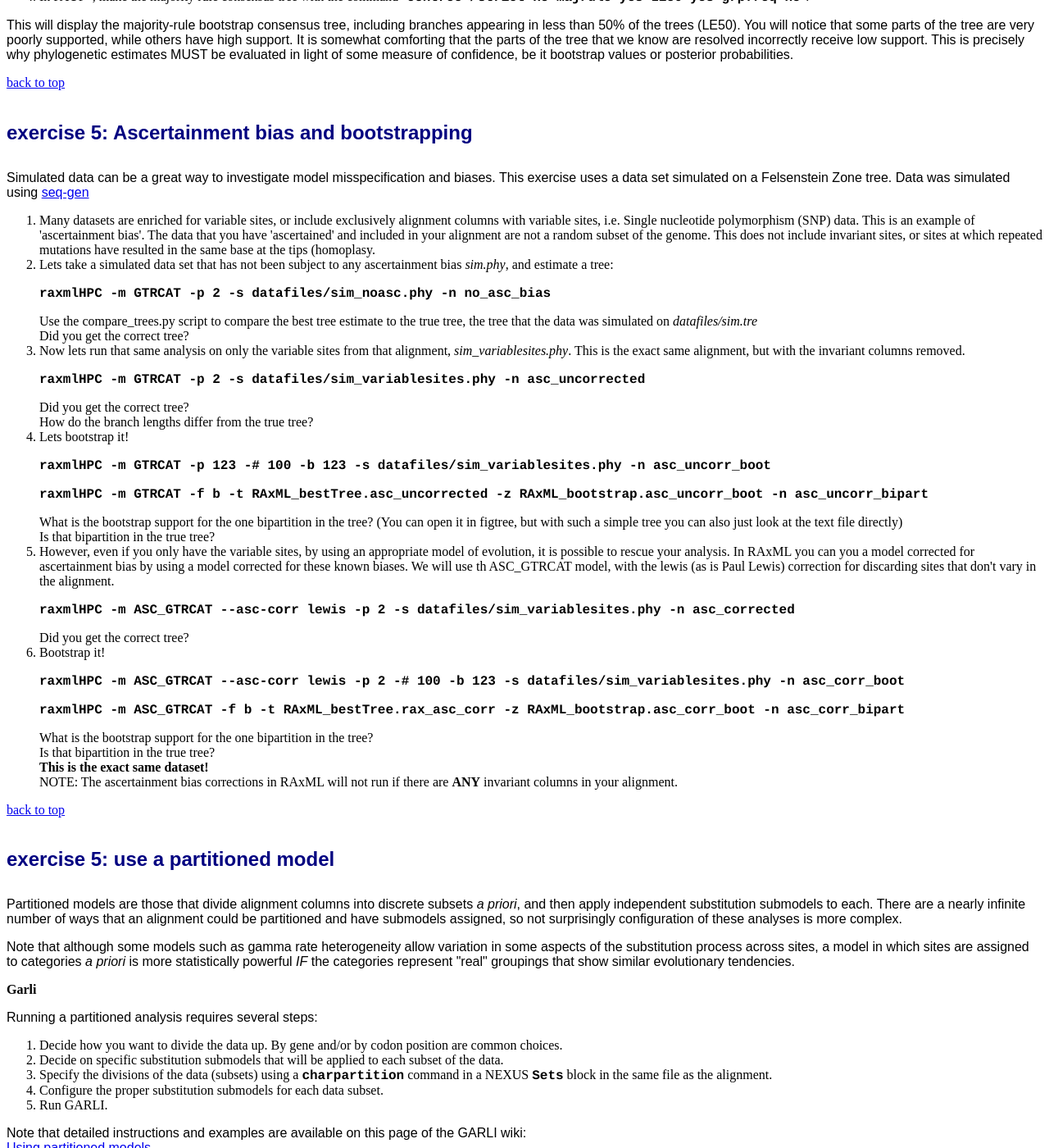
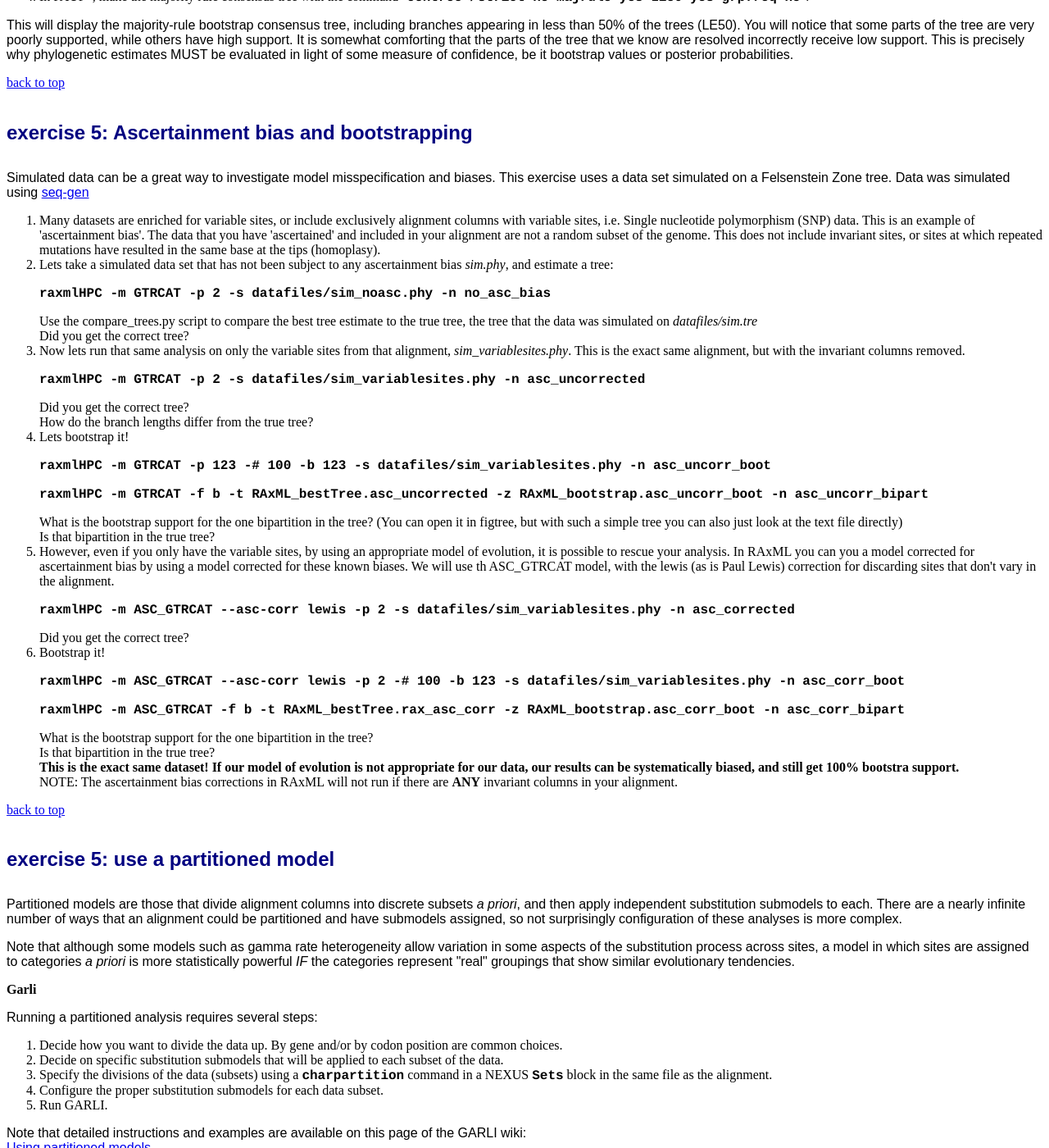
Before and after one commit to McTavishLab/mctavishlab.github.io, a Jekyll site: the page MLsearchLab.html, which Jekyll copies as it is, in a window 1280 px wide and 1400 px high, scrolled down 5720 px. Shown: the whole window at 82% size. Built offline with Jekyll 4.4.1, drawn with Linux system fonts in a browser that asks for light colours.

Commit message:
more asc

```diff
--- a/MLsearchLab.html
+++ b/MLsearchLab.html
@@ -399,7 +399,7 @@ Data was simulated using <a href="http://tree.bio.ed.ac.uk/software/seqgen/">seq
 <li>
 Many datasets are enriched for variable sites, or include exclusively alignment columns with variable sites, i.e. Single nucleotide polymorphism (SNP) data.
 This is an example of 'ascertainment bias'. The data that you have 'ascertained' and included in your alignment are not a random subset of the genome.
-This does not include invariant sites, or sites at which repeated mutations have resulted in the same base at the tips (homoplasy.
+This does not include invariant sites, or sites at which repeated mutations have resulted in the same base at the tips (homoplasy).
 
 
 </li><li>
@@ -445,7 +445,7 @@ What is the bootstrap support for the one bipartition in the tree?<br>
 
 Is that bipartition in the true tree?<br>
 
-<b>This is the exact same dataset!</b><br>
+<b>This is the exact same dataset! If our model of evolution is not appropriate for our data, our results can be systematically biased, and still get 100% bootstra support. </b><br>
 NOTE: The ascertainment bias corrections in RAxML will not run if there are <strong>ANY</strong> invariant columns in your alignment.<br>
 </li>
 </ol>
```
